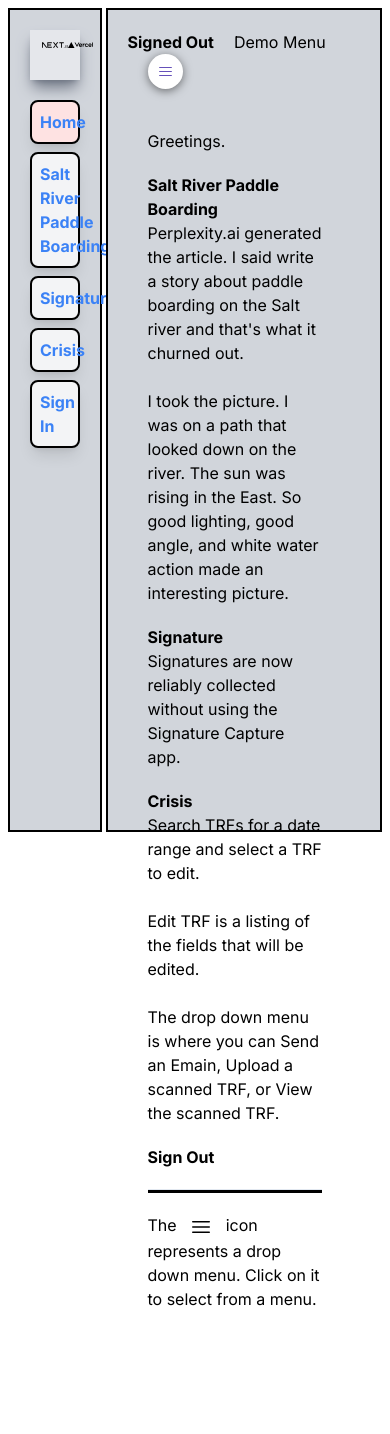
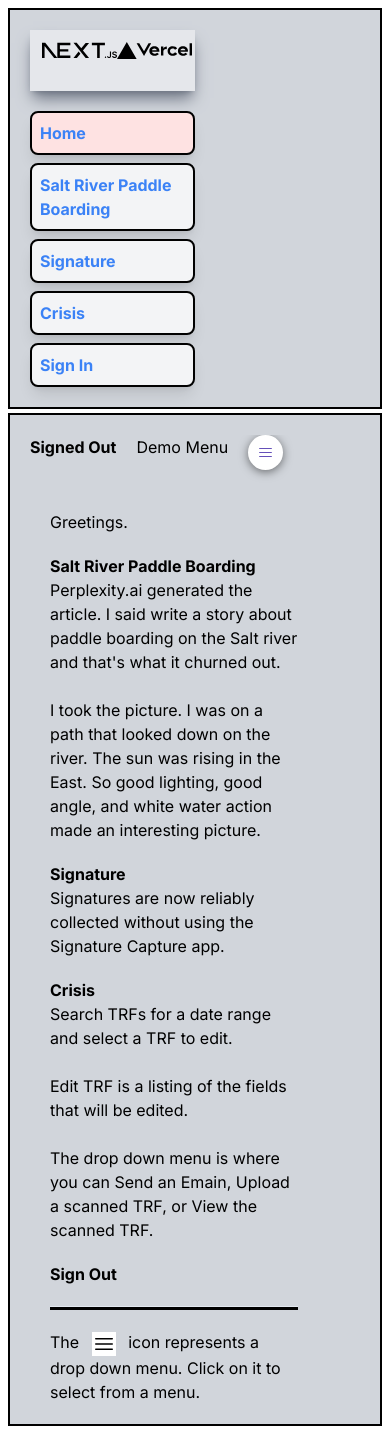
Before and after one commit to bloppo/NextLearn, a Next.js app: page /home in a window 390 px wide. Before the commit the page ends 1311 px from the top, so only its background shows below. Built offline with nearby package versions, Linux system fonts and the light colour scheme; no server answers.

Commit message:
Tenth commit

```diff
--- a/app/home/page.tsx
+++ b/app/home/page.tsx
@@ -24,7 +24,7 @@ export default function HomePage(){
                 Greetings.
             </p>
             <p>
-                <h1 className="font-bold">Salt River Paddle Boarding</h1>
+                <div className="font-bold">Salt River Paddle Boarding</div>
                 Perplexity.ai generated the article. I said write a story about paddle boarding
                 on the Salt river and that&apos;s what it churned out.
                 <br /><br />
@@ -32,11 +32,11 @@ export default function HomePage(){
                 The sun was rising in the East. So good lighting, good angle, and white water action made an interesting picture.
             </p>
             <p>
-                <h1 className="font-bold">Signature</h1>
+                <div className="font-bold">Signature</div>
                 Signatures are now reliably collected without using the Signature Capture app.
             </p>
             <p>
-                <h1 className="font-bold">Crisis</h1>
+                <div className="font-bold">Crisis</div>
                 Search TRFs for a date range and select a TRF to edit.
                 <br /><br />
                 Edit TRF is a listing of the fields that will be edited.
@@ -44,7 +44,7 @@ export default function HomePage(){
                 The drop down menu is where you can Send an Emain, Upload a scanned TRF, or View the scanned TRF.
             </p>
             <p>
-                <h1 className="font-bold">Sign Out</h1>
+                <div className="font-bold">Sign Out</div>
             </p>
 
             <hr className="bg-black h-1" />
--- a/components/MainLayout.tsx
+++ b/components/MainLayout.tsx
@@ -13,8 +13,8 @@ const inter = Inter({ subsets: ["latin"] });
 
 export default function MainLayout({children}:{children?:ReactNode}){
 
-    const LEFT_SIDE = "bg-gray-300 h-[calc(100vh-20px)] w-3/12 p-5 border-black border-2 mr-1"
-    const RIGHT_SIDE = "bg-gray-300 h-[calc(100vh-20px)]  w-3/4  p-5 border-2 border-black"
+    const LEFT_SIDE = "bg-gray-300 md:h-[calc(100vh-20px)] w-full md:w-3/12 p-5 border-black border-2 mb-1 md:mr-1"
+    const RIGHT_SIDE = "bg-gray-300 md:h-[calc(100vh-20px)] w-full md:w-3/4  p-5 border-2 border-black"
 
     //const [activity ,startCheck,stopCheck] = useTimeOut(1000 * 60 * 1);
 
@@ -36,8 +36,9 @@ export default function MainLayout({children}:{children?:ReactNode}){
 
     return (
         <body className={inter.className}>
-        <div className="flex flex-row m-2 pb-0">
+        <div className="flex flex-col md:flex-row m-2 pb-0">
             <div className={LEFT_SIDE}>
+                <div className="w-1/2 md:w-full">
                     <div className="flex flex-row justify-between bg-gray-200 p-3 mb-5 shadow-gray-500 shadow-lg">
                         <Image className="mb-5" src={nextjsLogo} width={75} h-auto max-h-full alt="logo"/>
                         <Image className="mb-5" src={vercelLogo} width={75} h-auto max-h-full alt="logo"/>
@@ -55,6 +56,7 @@ export default function MainLayout({children}:{children?:ReactNode}){
                         </SignedIn>
                     </div>
                 </div>
+            </div>
             <div className={RIGHT_SIDE}>
                 {children}
             </div>
--- a/components/SearchTRFs.tsx
+++ b/components/SearchTRFs.tsx
@@ -13,7 +13,7 @@ const SearchTRFs = ({closed,updateTransportDate}:{
     return(
                 <div className="w-full h-[275px] border-2 border-black">
                     <div className="flex flex-row">
-                        <div className="flex flex-row w-[400px] h-1/4 justify-between bg-gray-200 p-5 m-5 shadow-gray-500 shadow-lg">
+                        <div className="hidden md:flex flex-row w-[400px] h-1/4 justify-between bg-gray-200 p-5 m-5 shadow-gray-500 shadow-lg">
                             <Image className="m-1 w-[100px] h-[50px]"  src={comtransLogo} alt="logo"/>
                             <Image className="m-1 w-[200px] h-[75px] shadow-lg shadow-gray-500"  src={comtransVan} alt="comtrans van"/>
                         </div>
```
Lines whose indentation alone changed are shown as unchanged.
